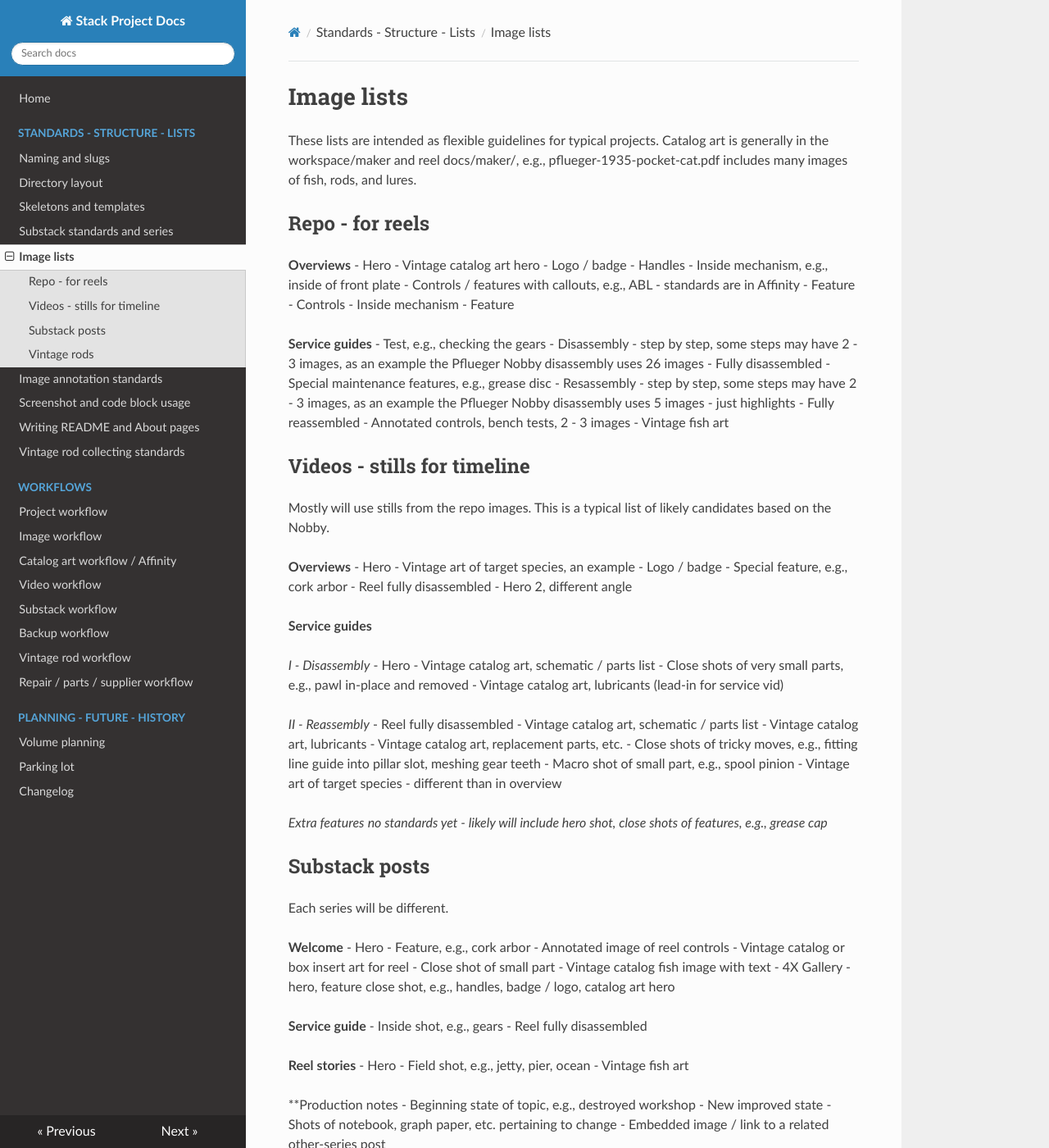
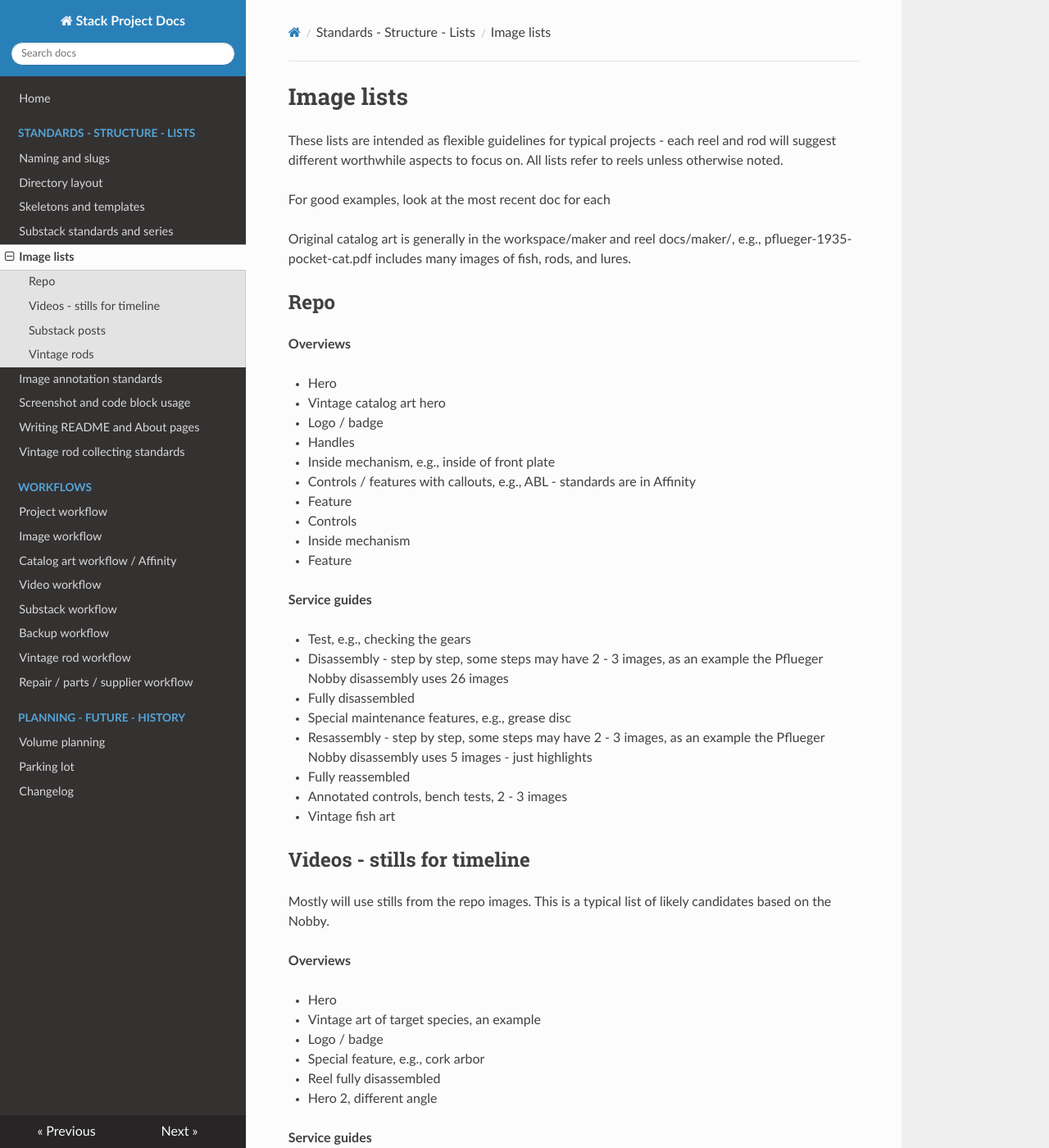
Before and after one commit to john-tech-writer/stack-project-docs, an MkDocs documentation site: the page built from docs/image-lists.md, in a window 1280 px wide and 1400 px high. Shown: the whole window at 82% size. Built offline with MkDocs 1.6.1, drawn with Linux system fonts in a browser that asks for light colours; nearby versions of some CDN libraries; some of the changed text lies outside the part shown.

Commit message:
format fixes for image lists

```diff
--- a/docs/image-lists.md
+++ b/docs/image-lists.md
@@ -1,10 +1,15 @@
 # Image lists
 
-These lists are intended as flexible guidelines for typical projects. Catalog art is generally in the workspace/maker and reel docs/maker/, e.g., pflueger-1935-pocket-cat.pdf includes many images of fish, rods, and lures.
+These lists are intended as flexible guidelines for typical projects - each reel and rod will suggest different worthwhile aspects to focus on. All lists refer to reels unless otherwise noted.
 
-## Repo - for reels
+For good examples, look at the most recent doc for each
+
+Original catalog art is generally in the workspace/maker and reel docs/maker/, e.g., pflueger-1935-pocket-cat.pdf includes many images of fish, rods, and lures.
+
+## Repo
 
 **Overviews**
+
   - Hero
   - Vintage catalog art hero
   - Logo / badge
@@ -17,6 +22,7 @@ These lists are intended as flexible guidelines for typical projects. Catalog ar
   - Feature
 
 **Service guides**
+
   - Test, e.g., checking the gears
   - Disassembly - step by step, some steps may have 2 - 3 images, as an example the Pflueger Nobby disassembly uses 26 images
   - Fully disassembled
@@ -31,6 +37,7 @@ These lists are intended as flexible guidelines for typical projects. Catalog ar
 Mostly will use stills from the repo images. This is a typical list of likely candidates based on the Nobby.
 
 **Overviews**
+
   - Hero
   - Vintage art of target species, an example
   - Logo / badge
@@ -41,12 +48,14 @@ Mostly will use stills from the repo images. This is a typical list of likely ca
 **Service guides**
 
 *I - Disassembly*
+
   - Hero
   - Vintage catalog art, schematic / parts list
   - Close shots of very small parts, e.g., pawl in-place and removed
   - Vintage catalog art, lubricants (lead-in for service vid)
 
 *II - Reassembly*
+
   - Reel fully disassembled
   - Vintage catalog art, schematic / parts list
   - Vintage catalog art, lubricants
@@ -55,14 +64,14 @@ Mostly will use stills from the repo images. This is a typical list of likely ca
   - Macro shot of small part, e.g., spool pinion
   - Vintage art of target species - different than in overview
 
-*Extra features*
-*no standards yet - likely will include hero shot, close shots of features, e.g., grease cap*
+*Extra features - no standards yet - likely will include hero shot, close shots of features, e.g., grease cap*
 
 ## Substack posts
 
 Each series will be different.
 
 **Welcome**
+
   - Hero
   - Feature, e.g., cork arbor
   - Annotated image of reel controls
@@ -72,15 +81,18 @@ Each series will be different.
   - 4X Gallery - hero, feature close shot, e.g., handles, badge / logo, catalog art hero
 
 **Service guide**
+
   - Inside shot, e.g., gears
   - Reel fully disassembled
 
 **Reel stories**
+
   - Hero
   - Field shot, e.g., jetty, pier, ocean
   - Vintage fish art
 
-**Production notes
+**Production notes**
+
   - Beginning state of topic, e.g., destroyed workshop
   - New improved state
   - Shots of notebook, graph paper, etc. pertaining to change
```
